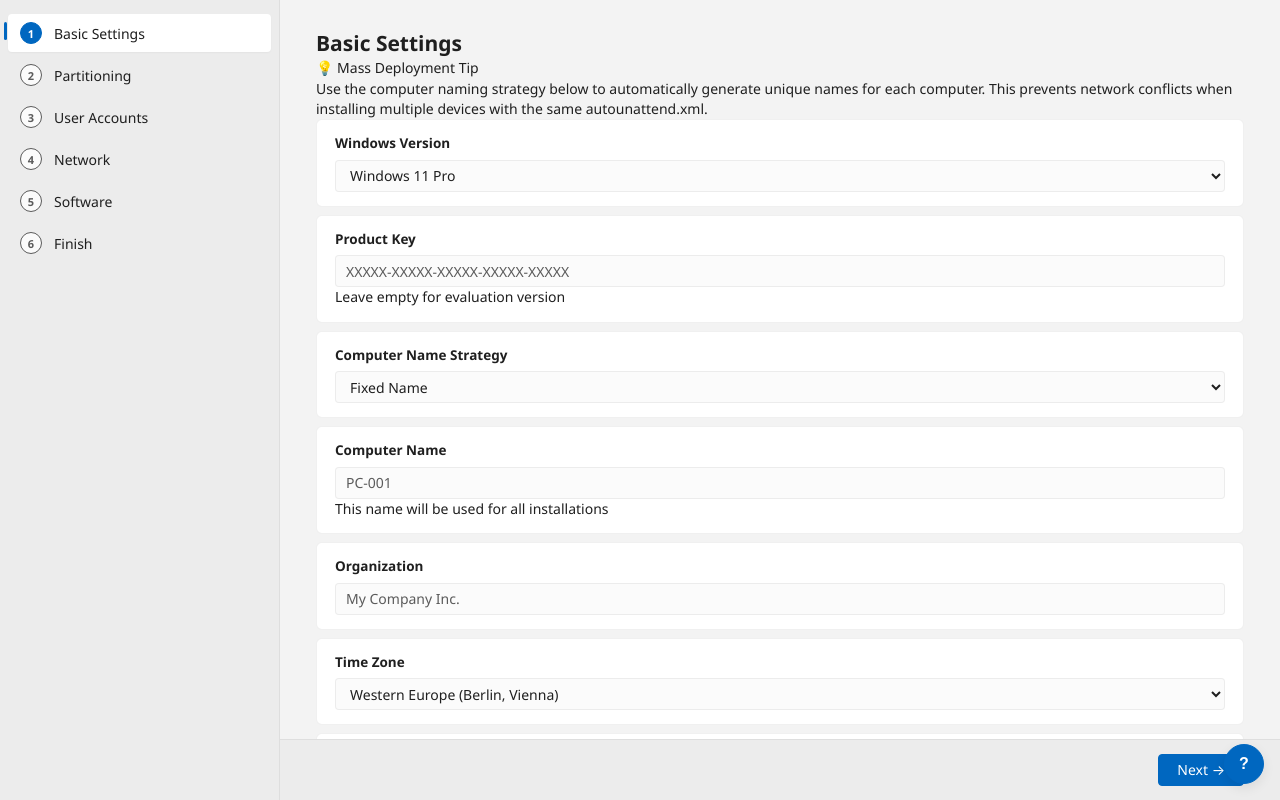
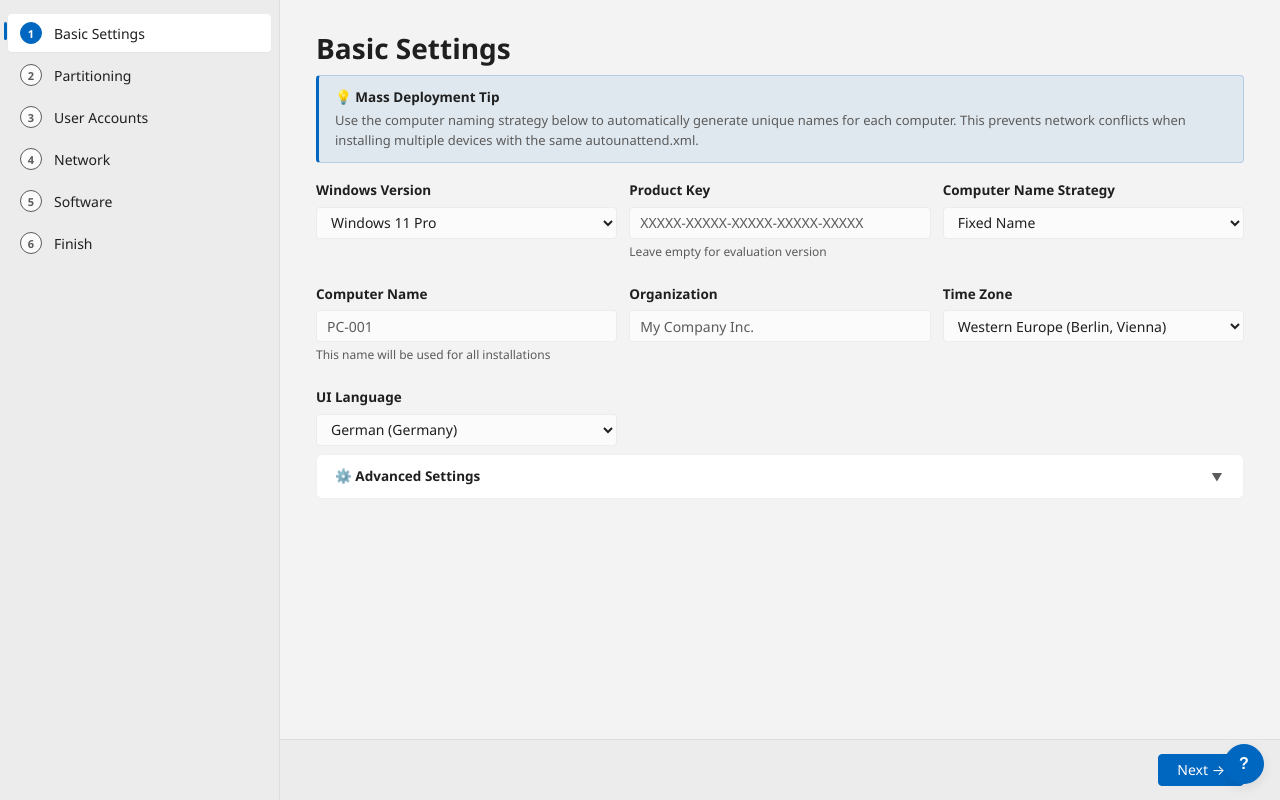
Before and after one commit to CallMeTechie/Windows-Unattend-XML-Generator, a website with bundled scripts: page index.html in a window 1280 px wide. Built offline with nearby package versions, Linux system fonts and the light colour scheme.

Commit message:
Style the dynamic content classes used by wizard.js and pro-mode.js
The previous redesign only restyled the outer shell. The wizard and pro-mode templates render .form-control, .form-label, .form-hint, .info-box, .grid, .card, .card-title and .collapsible classes which were not covered. This change adds the missing rules so the rendered content (fields, info banners, cards, accordions) actually matches the Mockup card style.

```diff
--- a/styles.css
+++ b/styles.css
@@ -319,36 +319,142 @@
     pointer-events: none;
 }
 
-/* ----- Content-Karten ------------------------------------ */
-.form-group,
-.form-section {
+/* ----- Content-Container --------------------------------- */
+.wizard-page {
+    display: block;
+}
+
+/* Hauptüberschriften (Page-Titel) */
+.wizard-content h2,
+.wizard-page > h2,
+.pro-content > h1,
+.pro-content > h2,
+.content-title,
+.step-title {
+    font-size: 28px;
+    font-weight: 600;
+    margin-bottom: 6px;
+    color: var(--text);
+}
+/* Sektions-Überschriften (h3) im Pro-Modus */
+.pro-content h3,
+.wizard-content h3,
+.section-title {
+    font-size: 12px;
+    font-weight: 600;
+    color: var(--muted);
+    margin: 20px 0 10px;
+    text-transform: uppercase;
+    letter-spacing: .04em;
+}
+.pro-content h3:first-child,
+.wizard-content h3:first-child { margin-top: 0; }
+
+.wizard-content > p,
+.pro-content > p,
+.lead,
+.content-subtitle {
+    color: var(--muted);
+    font-size: 14px;
+    margin-bottom: 20px;
+}
+
+/* ----- Info-Box (Tipps / Hinweise) ----------------------- */
+.info-box,
+.banner {
+    background: var(--banner-bg);
+    border: 1px solid var(--banner-border);
+    border-left: 3px solid var(--accent);
+    border-radius: 4px;
+    padding: 12px 16px;
+    margin-bottom: 18px;
+    font-size: 13px;
+    color: var(--text);
+}
+.info-box-title {
+    font-weight: 600;
+    font-size: 13.5px;
+    margin-bottom: 4px;
+    color: var(--text);
+    display: flex;
+    align-items: center;
+    gap: 8px;
+}
+.info-box-content {
+    color: var(--muted);
+    font-size: 13px;
+    line-height: 1.5;
+}
+
+/* ----- Grid-Layout (für Spalten) ------------------------- */
+.grid {
+    display: grid;
+    gap: 12px;
+    margin-bottom: 8px;
+}
+.grid-1 { grid-template-columns: 1fr; }
+.grid-2 { grid-template-columns: repeat(auto-fit, minmax(240px, 1fr)); }
+.grid-3 { grid-template-columns: repeat(auto-fit, minmax(220px, 1fr)); }
+.grid-4 { grid-template-columns: repeat(auto-fit, minmax(200px, 1fr)); }
+
+/* ----- Cards (Mockup-Stil: Surface-Box mit Border) -------- */
+.card {
+    background: var(--surface);
+    border: 1px solid var(--border);
+    border-radius: 6px;
+    padding: 16px 20px;
+    margin-bottom: 12px;
+}
+.card-title {
+    font-size: 14px;
+    font-weight: 600;
+    color: var(--text);
+    margin-bottom: 14px;
+    padding-bottom: 8px;
+    border-bottom: 1px solid var(--border);
+}
+
+/* ----- Form-Group (zwei Modi) ---------------------------- */
+/* Standalone: Card-Style (in wizard-page direkt) */
+.form-group {
     background: var(--surface);
     border: 1px solid var(--border);
     border-radius: 6px;
     padding: 14px 18px;
     margin-bottom: 8px;
 }
-.form-section { padding: 18px 20px 12px; }
-.form-section > h3,
-.form-section > h2,
-.section-title {
-    font-size: 14px;
-    font-weight: 600;
-    color: var(--muted);
-    margin-bottom: 10px;
-    padding-bottom: 6px;
-    border-bottom: 1px solid var(--border);
-    letter-spacing: .03em;
-    text-transform: uppercase;
+/* In Card eingebettet: kein doppelter Hintergrund */
+.card .form-group,
+.grid .form-group {
+    background: transparent;
+    border: 0;
+    padding: 0;
+    margin-bottom: 12px;
 }
-.form-group label,
-.form-group > label {
+.card .form-group:last-child,
+.grid .form-group:last-child { margin-bottom: 0; }
+
+.form-section {
+    background: var(--surface);
+    border: 1px solid var(--border);
+    border-radius: 6px;
+    padding: 18px 20px;
+    margin-bottom: 12px;
+}
+
+/* Form-Labels (JS-Klasse .form-label und Standard-label) */
+.form-label,
+.form-group > label,
+.form-group label {
     display: block;
     font-weight: 600;
     font-size: 13.5px;
     margin-bottom: 6px;
     color: var(--text);
 }
+
+/* Form-Hints (Hilfetext unter Eingabefeldern) */
+.form-hint,
 .form-group .help-text,
 .form-group small,
 .help-text {
@@ -356,28 +462,90 @@
     color: var(--muted);
     font-size: 12px;
     margin-top: 4px;
+    line-height: 1.5;
 }
 
-/* Hauptüberschriften im Content */
-.wizard-content > h1,
-.wizard-content > h2,
-.pro-content > h1,
-.pro-content > h2,
-.content-title,
-.step-title {
-    font-size: 28px;
+/* ----- Form-Controls (zentrale Eingabefeld-Klasse) ------- */
+.form-control,
+select.form-control,
+input.form-control,
+textarea.form-control {
+    height: 32px;
+    width: 100%;
+    background: var(--surface-2);
+    color: var(--text);
+    border: 1px solid var(--border);
+    border-radius: 4px;
+    padding: 0 10px;
+    font: inherit;
+    font-size: 14px;
+    line-height: 1.45;
+}
+textarea.form-control {
+    height: auto;
+    min-height: 80px;
+    padding: 8px 10px;
+    resize: vertical;
+}
+.form-control:focus {
+    outline: 2px solid var(--accent);
+    outline-offset: -1px;
+    border-color: var(--accent);
+}
+.form-control::placeholder { color: var(--muted); }
+
+/* ----- Collapsible / Accordion --------------------------- */
+.collapsible {
+    background: var(--surface);
+    border: 1px solid var(--border);
+    border-radius: 6px;
+    margin-bottom: 8px;
+    overflow: hidden;
+}
+.collapsible-header {
+    padding: 12px 18px;
+    cursor: pointer;
+    display: flex;
+    justify-content: space-between;
+    align-items: center;
     font-weight: 600;
-    margin-bottom: 4px;
+    font-size: 13.5px;
+    user-select: none;
     color: var(--text);
 }
-.wizard-content > p,
-.pro-content > p,
-.lead,
-.content-subtitle {
+.collapsible-header:hover { background: var(--hover); }
+.collapsible-icon {
+    width: 16px;
+    height: 16px;
+    display: inline-flex;
+    align-items: center;
+    justify-content: center;
     color: var(--muted);
-    font-size: 14px;
-    margin-bottom: 22px;
+    transition: transform .2s;
+    font-size: 11px;
 }
+.collapsible.expanded .collapsible-icon,
+.collapsible[aria-expanded="true"] .collapsible-icon { transform: rotate(90deg); }
+.collapsible-content {
+    padding: 14px 18px 16px;
+    border-top: 1px solid var(--border);
+}
+.collapsible:not(.expanded):not([aria-expanded="true"]) .collapsible-content { display: none; }
+
+/* ----- Statische Notification (im Content) -------------- */
+.static-notification {
+    background: var(--banner-bg);
+    border: 1px solid var(--banner-border);
+    border-left: 3px solid var(--accent);
+    border-radius: 4px;
+    padding: 10px 14px;
+    margin-bottom: 12px;
+    font-size: 13px;
+    color: var(--text);
+}
+.static-notification.success { border-left-color: var(--success); background: rgba(16,124,16,.08); }
+.static-notification.warning { border-left-color: var(--warning); background: rgba(176,125,0,.08); }
+.static-notification.error   { border-left-color: var(--error);   background: rgba(196,43,28,.08); }
 
 /* ----- Inputs / Selects / Textareas ---------------------- */
 input[type="text"],
```
